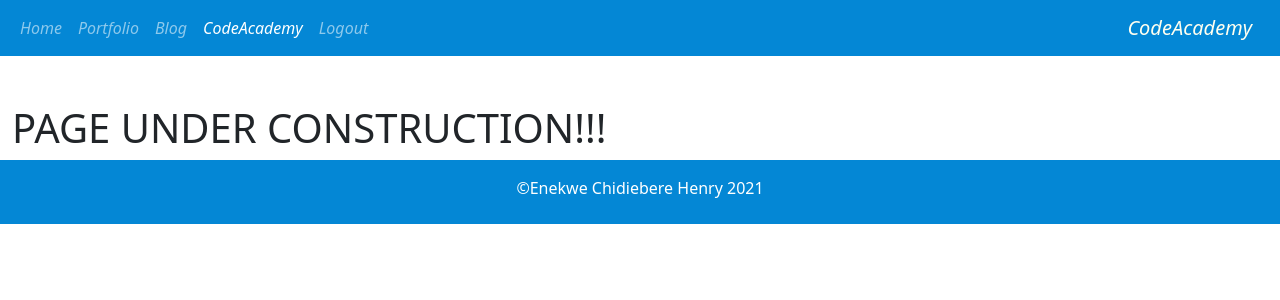
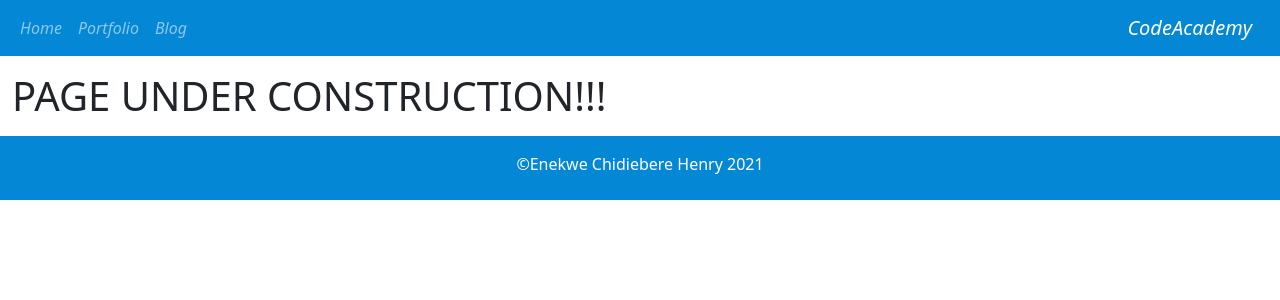
Before and after one commit to chididev/mysite-project, a Django app: page /codeacademy/ in a window 1280 px wide. Shown: the top 300 px of the page. Run offline with Django 3.2, Linux system fonts and the light colour scheme; the visitor is signed in with stand-in values (Sample User, id 1).

Commit message:
navbar update

```diff
--- a/blog/templates/blog/blog_form.html
+++ b/blog/templates/blog/blog_form.html
@@ -2,8 +2,8 @@
 {% load static %}
 {% block content %}
 <main role="main">
-    <div class="container pt-5 pb-3" style = "text-align:center; text-transform: capitalize; color: #0487D5;">
-        <h2 class="pt-3">Create Blog Post </h2>
+    <div class="container" style = "text-align:center; text-transform: capitalize; color: #0487D5;">
+        <h2>Create Blog Post </h2>
     </div>
     <div class="container-fluid row g-3 align-items-center pb-3" style = "background-color: #0487D5; color: #FFFFFF;">
         <form action="" method="POST" enctype="multipart/form-data">
--- a/codeacademy/templates/codeacademy/codeacademy.html
+++ b/codeacademy/templates/codeacademy/codeacademy.html
@@ -1,8 +1,8 @@
 {% extends 'main_codeacademy.html' %}
 {% load static %}
 {% block content %}
-<div class="container-fluid pt-5">
-    <h1 pt-5 pb-3>PAGE UNDER CONSTRUCTION!!!</h1>
+<div class="container-fluid pt-3 pb-2">
+    <h1>PAGE UNDER CONSTRUCTION!!!</h1>
 </div>
 
 {% endblock %}
--- a/codeacademy/views.py
+++ b/codeacademy/views.py
@@ -1,6 +1,8 @@
 from django.shortcuts import render
+from django.contrib.auth.decorators import login_required
 
 
 # Create your views here.
+@login_required
 def codeacademy(request):
     return render(request, 'codeacademy/codeacademy.html')
--- a/portfolio/templates/portfolio/portfolio.html
+++ b/portfolio/templates/portfolio/portfolio.html
@@ -2,8 +2,8 @@
 {% load static %}
 {% block content %}
 <!-- HANDLES THE STATIC IMAGE AND SKILLS PORTION -->
-<div class = "container-fluid pt-5 pb-3" style = "background-color: #FFFFFF;">
-<div class="container-fluid pt-3 pb-2">
+<div class = "container-fluid pt-3 pb-3" style = "background-color: #FFFFFF;">
+<div class="container-fluid">
 <div class="row">
     <div class="col-md-12">
       <h3  style = "text-transform: capitalize; color: #0487D5;">expertise</h3>
--- a/templates/main_blog.html
+++ b/templates/main_blog.html
@@ -48,7 +48,6 @@
                 <div class="navbar-nav" style="text-transform: capitalize; font-style: italic;">
                     <a class="nav-link" href="{% url 'home' %}">Home</a>
                     <a class="nav-link" href="{% url 'portfolio' %}">Portfolio</a>
-                    <a class="nav-link active" aria-current="page" href="{% url 'blog' %}">Blog</a>
                     <a class="nav-link" href="{% url 'codeacademy' %}">CodeAcademy</a>
                 </div>
             </div>
--- a/templates/main_codeacademy.html
+++ b/templates/main_codeacademy.html
@@ -46,21 +46,9 @@
             </button>
             <div class="collapse navbar-collapse" id="navbarNavAltMarkup">
                 <div class="navbar-nav" style="text-transform: capitalize; font-style: italic;">
-                    {% if user.is_authenticated %}
                     <a class="nav-link" href="{% url 'home' %}">Home</a>
                     <a class="nav-link" href="{% url 'portfolio' %}">Portfolio</a>
                     <a class="nav-link" href="{% url 'blog' %}">Blog</a>
-                    <a class="nav-link active" aria-current="page" href="{% url 'codeacademy' %}">CodeAcademy</a>
-                    <a class="nav-link" href="{% url 'account_logout' %}">logout</a>
-                    {% else %}
-                    <a class="nav-link" href="{% url 'home' %}">Home</a>
-                    <a class="nav-link" href="{% url 'portfolio' %}">Portfolio</a>
-                    <a class="nav-link" href="{% url 'blog' %}">Blog</a>
-                    <a class="nav-link active" aria-current="page" href="{% url 'codeacademy' %}">CodeAcademy</a>
-                    <a class="nav-link" href="{% url 'account_login' %}">Login</a>
-                    <a class="nav-link" href="{% url 'account_signup' %}">Register</a>
-                    {% endif %}
-
                 </div>
             </div>
             <!-- HANDLES THE NAV-BAR BRAND TEXT -->
--- a/templates/main_home.html
+++ b/templates/main_home.html
@@ -44,7 +44,6 @@
         </button>
         <div class="collapse navbar-collapse" id="navbarNavAltMarkup">
             <div class="navbar-nav" style="text-transform: capitalize; font-style: italic;">
-                <a class="nav-link active" aria-current="page" href="{% url 'home' %}">Home</a>
                 <a class="nav-link" href="{% url 'portfolio' %}">Portfolio</a>
                 <a class="nav-link" href="{% url 'blog' %}">Blog</a>
                 <a class="nav-link" href="{% url 'codeacademy' %}">CodeAcademy</a>
--- a/templates/main_portfolio.html
+++ b/templates/main_portfolio.html
@@ -47,7 +47,6 @@
             <div class="collapse navbar-collapse" id="navbarNavAltMarkup">
                 <div class="navbar-nav" style="text-transform: capitalize; font-style: italic;">
                     <a class="nav-link" href="{% url 'home' %}">Home</a>
-                    <a class="nav-link active" aria-current="page" href="{% url 'portfolio' %}">Portfolio</a>
                     <a class="nav-link" href="{% url 'blog' %}">Blog</a>
                     <a class="nav-link" href="{% url 'codeacademy' %}">CodeAcademy</a>
                 </div>
```
Also changed, not shown: blog/templates/blog/blog.html (+4 -4 lines), blog/templates/blog/detail.html (+6 -1 lines), templates/main_blogdetail.html (+1 -13 lines).
